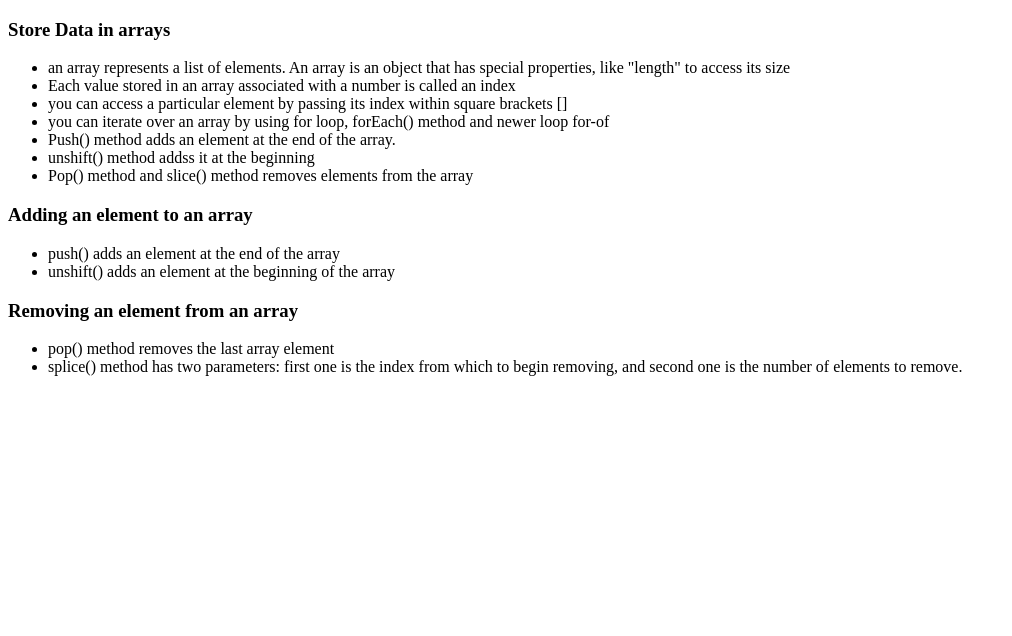
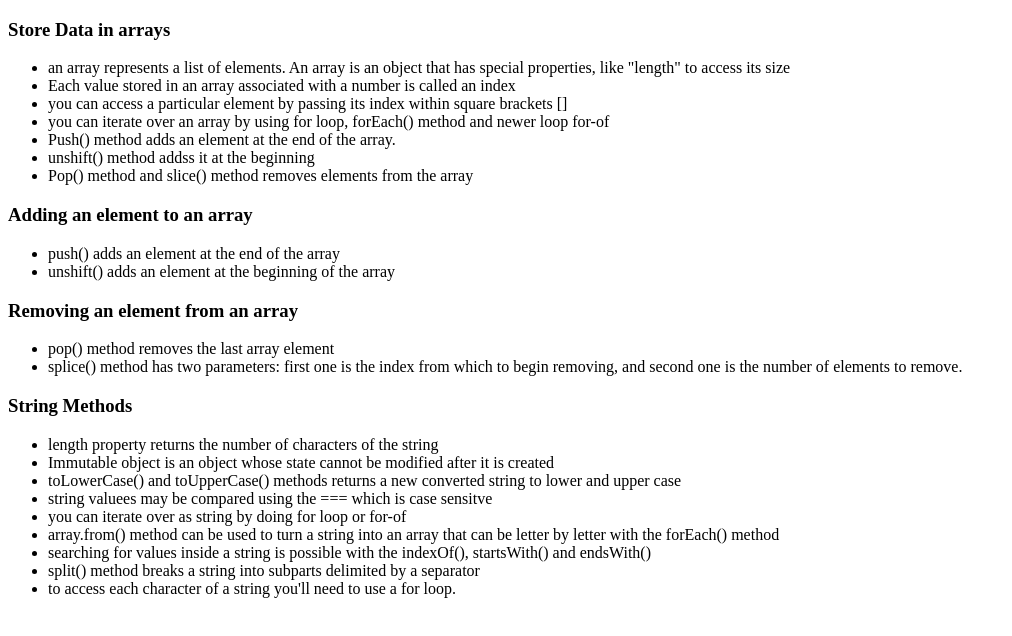
Before and after one commit to NeverL3gend/learningplan, a plain HTML site: page Day4/index.html in a window 1280 px wide. Shown: the whole page, without its empty margins (0-1012 px from the left). Drawn offline with Linux system fonts and the light colour scheme.

Commit message:
string method

```diff
--- a/Day4/index.html
+++ b/Day4/index.html
@@ -36,6 +36,22 @@
         </li>
     </ul>
 </section>
+<section>
+    <h3>String Methods</h3>
+    <ul>
+        <li>length property returns the number of characters of the string</li>
+        <li>Immutable object is an object whose state cannot be modified after it is created</li>
+        <li>toLowerCase() and toUpperCase() methods returns a new converted string to lower and upper case</li>
+        <li>string valuees may be compared using the === which is case sensitve</li>
+        <li>you can iterate over as string by doing for loop or for-of</li>
+        <li>array.from() method can be used to turn a string into an array that can be letter by letter with the
+            forEach() method
+        </li>
+        <li>searching for values inside a string is possible with the indexOf(), startsWith() and endsWith()</li>
+        <li>split() method breaks a string into subparts delimited by a separator</li>
+        <li> to access each character of a string you'll need to use a for loop.</li>
+    </ul>
+</section>
     <script src="main.js"></script>
 </body>
 </html>
--- a/Day4/main.js
+++ b/Day4/main.js
@@ -82,3 +82,19 @@ Shows each array element using a for-of loop.
 // for(const musketeer of musketeers) {
 //     console.log(musketeer);
 // }
+
+
+//String Methods
+
+// for(let  i= 0; i < myString.length; i++) {
+//     //use mystring[i] to each access each character one by one
+// }
+
+
+//turning a string into an array
+
+const name = 'alex';
+const nameArray = Array.from(name);
+nameArray.forEach(letter => {
+    console.log(letter);
+})
```
Also changed, not shown: Day5/index.html (+0 -7 lines).
